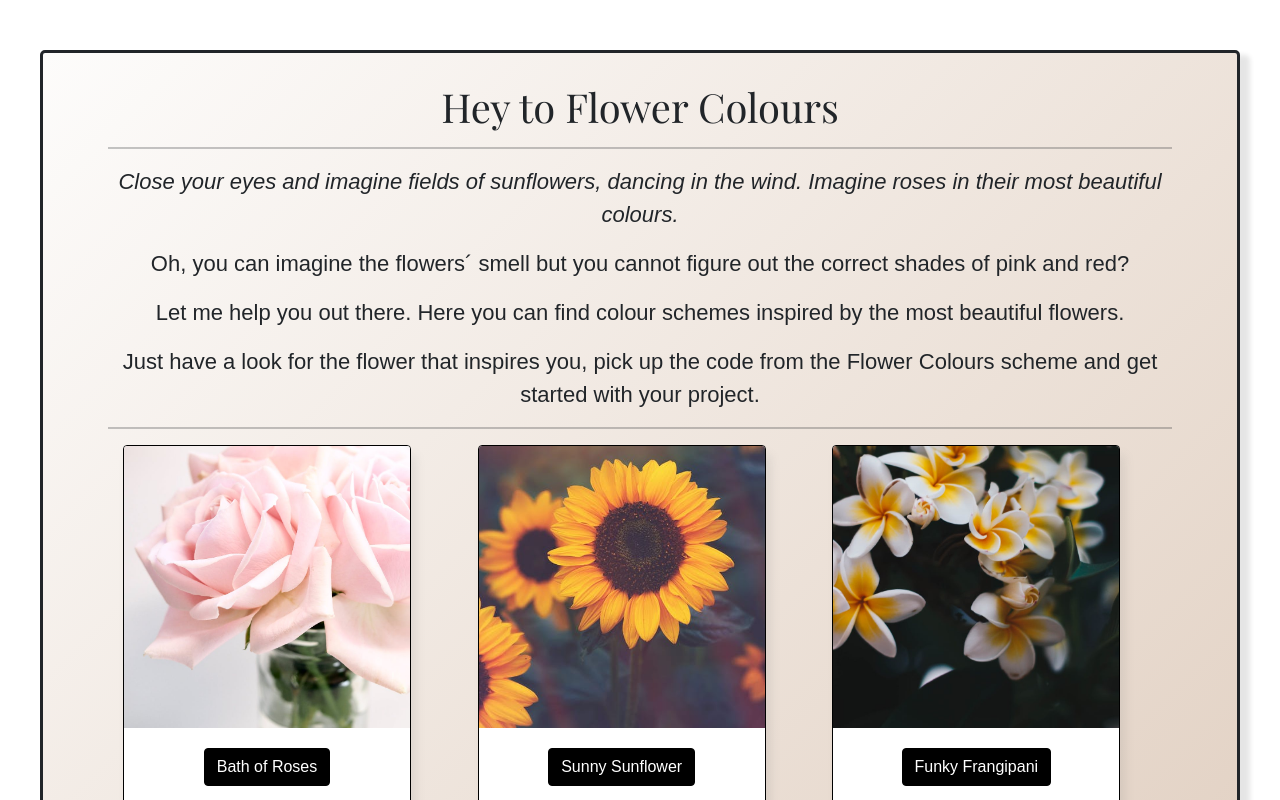
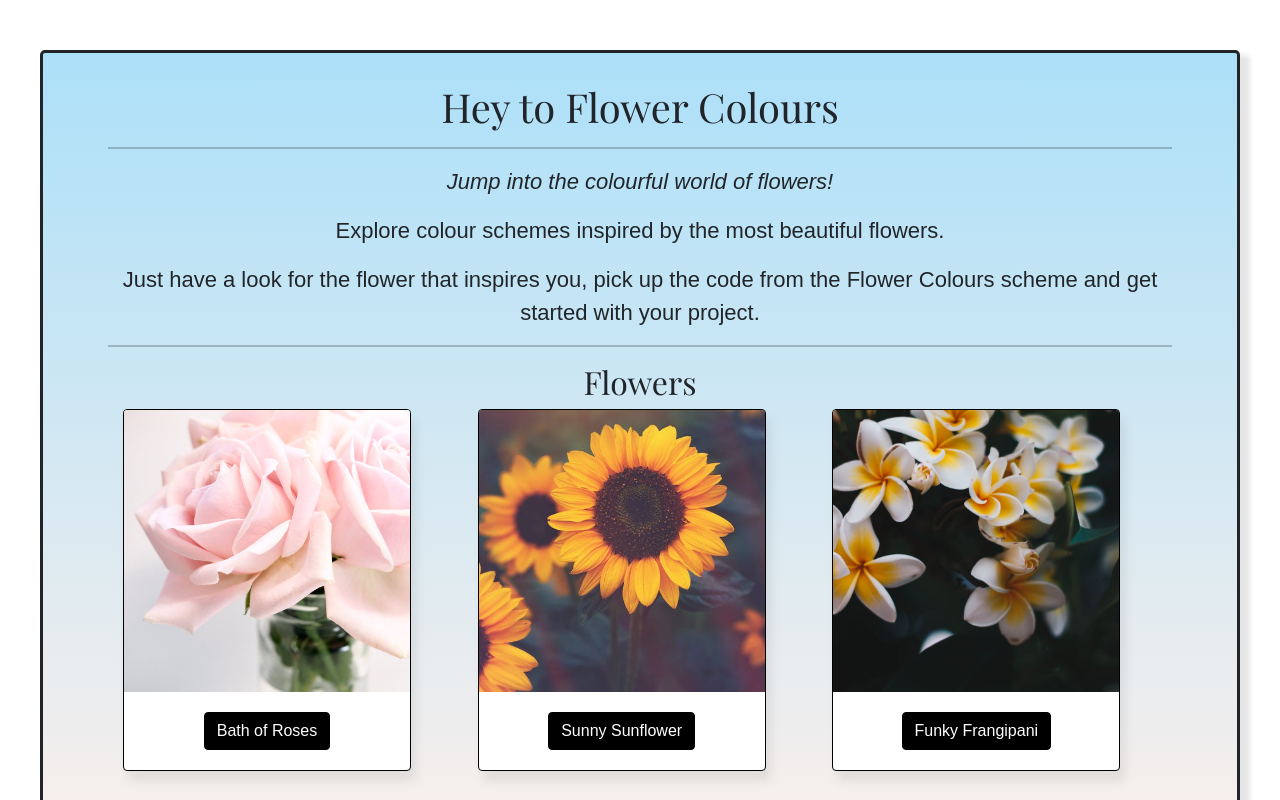
Before and after one commit to Tabea014/FlowerColours, a React (Create React App) app: page / in a window 1280 px wide. Shown: the top 800 px of the page. Built offline with nearby package versions, Linux system fonts and the light colour scheme; the HTML template or start-up script is replaced by a standard one.

Commit message:
Update Design

```diff
--- a/src/FlowerSection.js
+++ b/src/FlowerSection.js
@@ -13,6 +13,7 @@ import "./FlowerSection.css";
 
 export default function FlowerSection(){
     return (
+
 <Container>
   <Row>
 
--- a/src/Flowers.js
+++ b/src/Flowers.js
@@ -7,13 +7,14 @@ export default function Flowers(){
 <div className="Intro">
 <h1>Hey to Flower Colours</h1>
 <hr />
-<p><em>Close your eyes and imagine fields of sunflowers, dancing in the wind. Imagine roses in their most beautiful colours.</em></p>
+<p><em>Jump into the colourful world of flowers! </em></p>
 
-<p>Oh, you can imagine the flowers´ smell but you cannot figure out the correct shades of pink and red?</p>
-
-<p>Let me help you out there. Here you can find colour schemes inspired by the most beautiful flowers.</p>
+<p>Explore colour schemes inspired by the most beautiful flowers.</p>
 <p>Just have a look for the flower that inspires you, pick up the code from the Flower Colours scheme and get started with your project.</p>
 <hr />
+
+<h2> Flowers </h2>
+
 </div>
     );
 }
--- a/src/flowers.css
+++ b/src/flowers.css
@@ -2,7 +2,7 @@
   font-family: sans-serif;
   text-align: center;
   width: 1200px;
-  height: 865px;
+  height: 850px;
   padding: 30px 50px;
   border: 3px solid;
   border-radius: 5px;
@@ -11,7 +11,7 @@
   text-align: center;
   display: block;
   background: #c9ccd3;
-  background-image: linear-gradient(135deg, #fdfcfb 0%, #e2d1c3 100%);
+  background-image: linear-gradient(to top, #fff1eb 0%, #ace0f9 100%);
 }
 
 h1 {
@@ -24,6 +24,13 @@ h1 {
   margin-bottom: 20px;
 }
 
+h2 {
+  font-family: "Playfair Display", serif;
+  font-size: 42px;
+  font-weight: 700;
+  margin-bottom: 20px;
+}
+
 p {
   font-family: "Work Sans", sans-serif;
   font-size: 22px;
```
Also changed, not shown: src/Images/LavenderField.jpeg (added).
